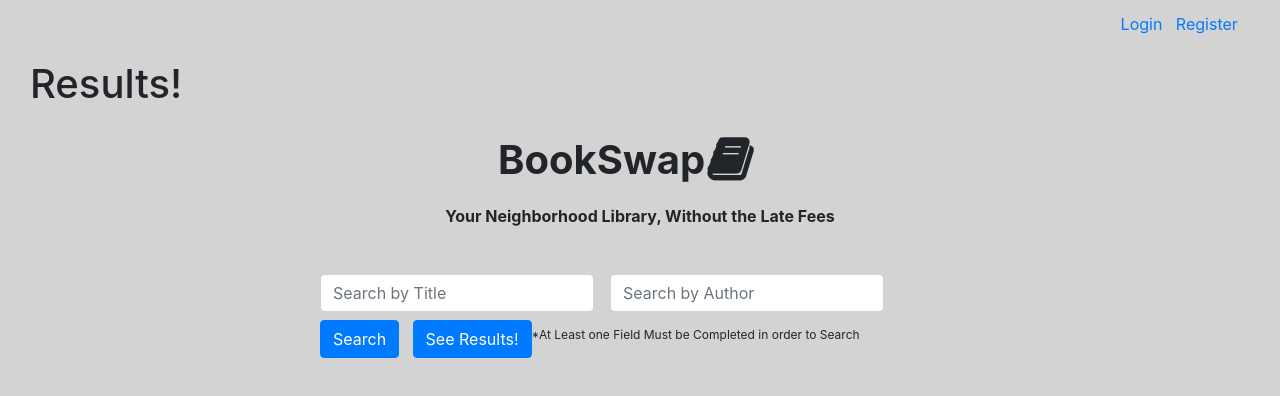
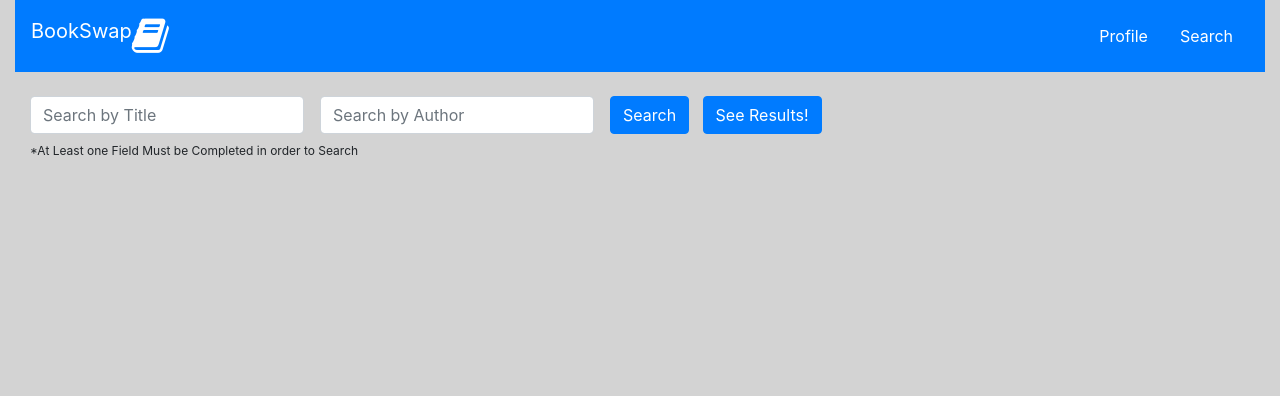
Before and after one commit to kdels123/BookSwap_Front-end, a React (Create React App) app: page /bookswap/search/results in a window 1280 px wide. Shown: the top 396 px of the page. Built offline with nearby package versions, Linux system fonts and the light colour scheme.

Commit message:
added nav bar

```diff
--- a/public/index.html
+++ b/public/index.html
@@ -19,7 +19,7 @@
       work correctly both with client-side routing and a non-root public URL.
       Learn how to configure a non-root public URL by running `npm run build`.
     -->
-    <title>React App</title>
+    <title>React Search</title>
   </head>
   <body>
     <noscript>
--- a/src/containers/App.js
+++ b/src/containers/App.js
@@ -1,119 +1,43 @@
 import React from 'react';
 import { Link } from 'react-router-dom'
-import APIService from "../services/APIService";
 
 document.body.style.backgroundColor = "lightgrey"
 // document.body.style.backgroundImage = "url('https://www.cambridgema.gov/~/media/Images/Traffic/residentpermitphotocontest/2017/Library_Kathleen_Delsener.jpg?mw=450&mh=334')"
 
 class App extends React.Component {
-    constructor() {
-        super();
-        this.state={
-            title: '',
-            author: '',
-            results: []
-        }
-
-        this.setTitle = this.setTitle.bind(this);
-        this.setAuthor = this.setAuthor.bind(this);
-        this.setResults = this.setResults.bind(this);
-        this.findResults = this.findResults.bind(this);
-        this.APIService = APIService.instance;
-    }
-
-    setTitle(event) {
-        if (event) {
-            this.setState({title: event.target.value});
-        }
-    }
-
-    setAuthor(event) {
-        if (event) {
-            this.setState({author: event.target.value});
-        }
-    }
-
-    setResults(results) {
-        this.setState({results: results})
-    }
-
-    findResults() {
-
-        console.log(this);
-        console.log(this.state.title);
-
-        if (this.state.title && this.state.author) {
-            this.APIService.findResultsByTitleAuthor(this.state.title, this.state.author)
-                .then((results) => {this.setResults(results)})
-        }
-        else if(this.state.title) {
-            this.APIService.findResultsByTitle(this.state.title)
-                .then((results) => {this.setResults(results)})
-        }
-        else if(this.state.author) {
-            this.APIService.findResultsByAuthor(this.state.author)
-                .then((results) => {this.setResults(results)})
-        }
-        else {
-            alert('Please insert a valid Title and/or Author');
-        }
-        console.log(this.state.results);
-    }
-
 
     render() {
         return (
-           <div className="container-fluid">
-               <div id="appLoginRegister">
-                   <Link to={'/bookswap/login'}>
-                       Login
-                   </Link>
-                   &nbsp;
-                   &nbsp;
-                   <Link to={'/bookswap/register'}>
-                       Register
-                   </Link>
-               </div>
-               <i className="fa fa-book fa-3x" id="appIcon"></i>
-               <h1 id="appTitle">BookSwap</h1>
-               <br/>
-               <p id="appSubtitle">Your Neighborhood Library, Without the Late Fees</p>
-               <form id="appSearch"className="form-inline">
-                   <div className="form-group mb-2">
-                       <input
-                           onChange={this.setTitle}
-                           type="text"
-                           className="form-control"
-                           id="setPassword"
-                           placeholder="Search by Title"/>
-                   </div>
-                   <div className="form-group mx-sm-3 mb-2">
-                       <input
-                           onChange={this.setAuthor}
-                           type="text"
-                           className="form-control"
-                           id="setPassword"
-                           placeholder="Search by Author"/>
-                   </div>
-                   <button
-                       onClick={this.findResults}
-                       type="button"
-                       className="btn btn-primary mb-2">Search</button>
-                   &nbsp;
-                   &nbsp;
-                   <Link
-                       className="btn btn-primary mb-2"
-                       to={{
-                       pathname: '/bookswap/search/results',
-                       state: {results: this.state.results}
-                   }}>
-                       See Results!
-                   </Link>
-                   <p id="searchSubtitle">*At Least one Field Must be Completed in order to Search</p>
-               </form>
-               <div className="container-fluid">
-               </div>
-           </div>
+            <div>
+                <nav className="navbar navbar-expand navbar-dark bg-primary">
+                    <span>
+
+                    <a className="navbar-brand" href="#">
+                        BookSwap
+                        <i className="fa fa-book fa-2x d-inline-block align-top" id="appIcon2"></i>
+
+                    </a>
+
+                    </span>
+                    <button className="navbar-toggler" type="button" data-toggle="collapse" data-target="#navbarText"
+                            aria-controls="navbarText" aria-expanded="false" aria-label="Toggle navigation">
+                        <span className="navbar-toggler-icon"></span>
+                    </button>
+                    <div className="collapse navbar-collapse" id="navbarText">
+                        <ul className="navbar-nav mr-auto">
+
+                        </ul>
+                        <span className="navbar-text">
+                            <a className="nav-link" href="#">Profile</a>
+                        </span>
+                        <span className="navbar-text">
+                            <Link
+                                className="nav-link"
+                                to={{pathname: '/bookswap/search'}}>Search</Link>
+                        </span>
+                    </div>
+                </nav>
+            </div>
         )
     }
 }
--- a/src/containers/Home.js
+++ b/src/containers/Home.js
@@ -5,38 +5,38 @@
 // document.body.style.backgroundImage = "url('https://www.cambridgema.gov/~/media/Images/Traffic/residentpermitphotocontest/2017/Library_Kathleen_Delsener.jpg?mw=450&mh=334')"
 
 class Home extends React.Component {
-    constructor() {
-        super();
-        this.state={
-            title: '',
-            author: '',
-            results: []
-        }
-    }
 
     render() {
         return (
             <div className="container-fluid">
                 <div>
-                    <div id="appLoginRegister">
-                        <Link to={'/bookswap/login'}>
-                            Login
-                        </Link>
-                        &nbsp;
-                        &nbsp;
-                        <Link to={'/bookswap/register'}>
-                            Register
-                        </Link>
+                    <h1 id="homeTitle">
+                        BookSwap
+                        <i className="fa fa-book fa-2x d-inline-block align-top"></i>
+                        </h1>
+                    <br/>
+                    <p id="homeSubtitle">Your Neighborhood Library, Without the Late Fees</p>
+                </div>
+
+
+                <form id="searchButton">
+                    <div className="form-group" >
+                        <Link
+                            className="btn btn-block btn-primary mb-2"
+                            to={{pathname: '/bookswap/login'}}>Login</Link>
                     </div>
-                    <i className="fa fa-book fa-3x" id="appIcon"></i>
-                    <h1 id="appTitle">BookSwap</h1>
-                    <br/>
-                    <p id="appSubtitle">Your Neighborhood Library, Without the Late Fees</p>
-                </div>
-                <button
-                    type="button"
-                    className="btn btn-primary"
-                    id="searchButton">Search For Books!</button>
+                    <div className="form-group">
+                        <Link
+                            className="btn btn-block btn-primary mb-2"
+                            to={{pathname: '/bookswap/register'}}>Register</Link>
+                    </div>
+
+                    <div className="form-group">
+                        <Link
+                            className="btn btn-primary mb-2"
+                            to={{pathname: '/bookswap/search'}}>Search For Books!</Link>
+                    </div>
+                </form>
             </div>
         )
     }
--- a/src/containers/Results.js
+++ b/src/containers/Results.js
@@ -54,7 +54,6 @@
     render() {
         return (
             <div className="container-fluid">
-                <h1>Results!</h1>
                 {this.renderSearchResults()}
             </div>
         )
--- /dev/null
+++ b/src/containers/Search.js
@@ -0,0 +1,109 @@
+import React from 'react';
+import { Link } from 'react-router-dom'
+import APIService from "../services/APIService";
+
+document.body.style.backgroundColor = "lightgrey"
+// document.body.style.backgroundImage = "url('https://www.cambridgema.gov/~/media/Images/Traffic/residentpermitphotocontest/2017/Library_Kathleen_Delsener.jpg?mw=450&mh=334')"
+
+class Search extends React.Component {
+    constructor() {
+        super();
+        this.state={
+            title: '',
+            author: '',
+            results: []
+        }
+
+        this.setTitle = this.setTitle.bind(this);
+        this.setAuthor = this.setAuthor.bind(this);
+        this.setResults = this.setResults.bind(this);
+        this.findResults = this.findResults.bind(this);
+        this.APIService = APIService.instance;
+    }
+
+    setTitle(event) {
+        if (event) {
+            this.setState({title: event.target.value});
+        }
+    }
+
+    setAuthor(event) {
+        if (event) {
+            this.setState({author: event.target.value});
+        }
+    }
+
+    setResults(results) {
+        this.setState({results: results})
+    }
+
+    findResults() {
+
+        console.log(this);
+        console.log(this.state.title);
+
+        if (this.state.title && this.state.author) {
+            this.APIService.findResultsByTitleAuthor(this.state.title, this.state.author)
+                .then((results) => {this.setResults(results)})
+        }
+        else if(this.state.title) {
+            this.APIService.findResultsByTitle(this.state.title)
+                .then((results) => {this.setResults(results)})
+        }
+        else if(this.state.author) {
+            this.APIService.findResultsByAuthor(this.state.author)
+                .then((results) => {this.setResults(results)})
+        }
+        else {
+            alert('Please insert a valid Title and/or Author');
+        }
+        console.log(this.state.results);
+    }
+
+
+    render() {
+        return (
+           <div className="container-fluid">
+               <br/>
+               <form className="form-inline" id="searchForm">
+                   <div className="form-group mb-2">
+                       <input
+                           onChange={this.setTitle}
+                           type="text"
+                           className="form-control"
+                           id="setPassword"
+                           placeholder="Search by Title"/>
+                   </div>
+                   <div className="form-group mx-sm-3 mb-2">
+                       <input
+                           onChange={this.setAuthor}
+                           type="text"
+                           className="form-control"
+                           id="setPassword"
+                           placeholder="Search by Author"/>
+                   </div>
+                   <button
+                       onClick={this.findResults}
+                       type="button"
+                       className="btn btn-primary mb-2">Search</button>
+                   &nbsp;
+                   &nbsp;
+                   <Link
+                       className="btn btn-primary mb-2"
+                       to={{
+                       pathname: '/bookswap/search/results',
+                       state: {results: this.state.results}
+                   }}>
+                       See Results!
+                   </Link>
+               </form>
+               <p id="searchSubtitle">*At Least one Field Must be Completed in order to Search</p>
+
+               <div className="container-fluid">
+               </div>
+           </div>
+        )
+    }
+}
+
+export default Search;
--- a/src/index.js
+++ b/src/index.js
@@ -6,8 +6,9 @@
 import '../node_modules/bootstrap/dist/css/bootstrap.css';
 import '../node_modules/font-awesome/css/font-awesome.min.css';
 
+import App from './containers/App'
 import Home from './containers/Home'
-import App from './containers/App'
+import Search from './containers/Search'
 import Login from './containers/Login'
 import Register from './containers/Register'
 import Results from './containers/Results'
@@ -17,8 +18,9 @@
 ReactDOM.render(
     <Router>
         <div className="container-fluid">
+            <Route path="/bookswap/" component={App}/>
             <Route path="/bookswap/home" component={Home}/>
-            <Route path="/bookswap/search" component={App}/>
+            <Route path="/bookswap/search" component={Search}/>
             <Route path="/bookswap/login" component={Login}/>
             <Route path="/bookswap/register" component={Register}/>
             <Route path="/bookswap/search/results" component={Results}/>
--- a/src/style.css
+++ b/src/style.css
@@ -5,26 +5,18 @@
     transform: translate(-50%,-50%);
 }
 
-#appTitle{
+#homeTitle{
     position: absolute;
     top: 20%;
-    left:47%;
-    transform: translate(-50%,-50%);
-    font-weight: bold;
-}
-
-#appSubtitle{
-    position: absolute;
-    top: 27%;
     left:50%;
     transform: translate(-50%,-50%);
     font-weight: bold;
 }
 
-#appIcon{
+#homeSubtitle{
     position: absolute;
-    top: 20%;
-    left:57%;
+    top: 27%;
+    left:50%;
     transform: translate(-50%,-50%);
     font-weight: bold;
 }
@@ -36,7 +28,6 @@
     transform: translate(-50%,-50%);
     font-weight: bold;
 }
-
 
 #searchSubtitle{
     font-size: 12px;
```
Also changed, not shown: 1 other file (tests, documents, lock files or other folders).
